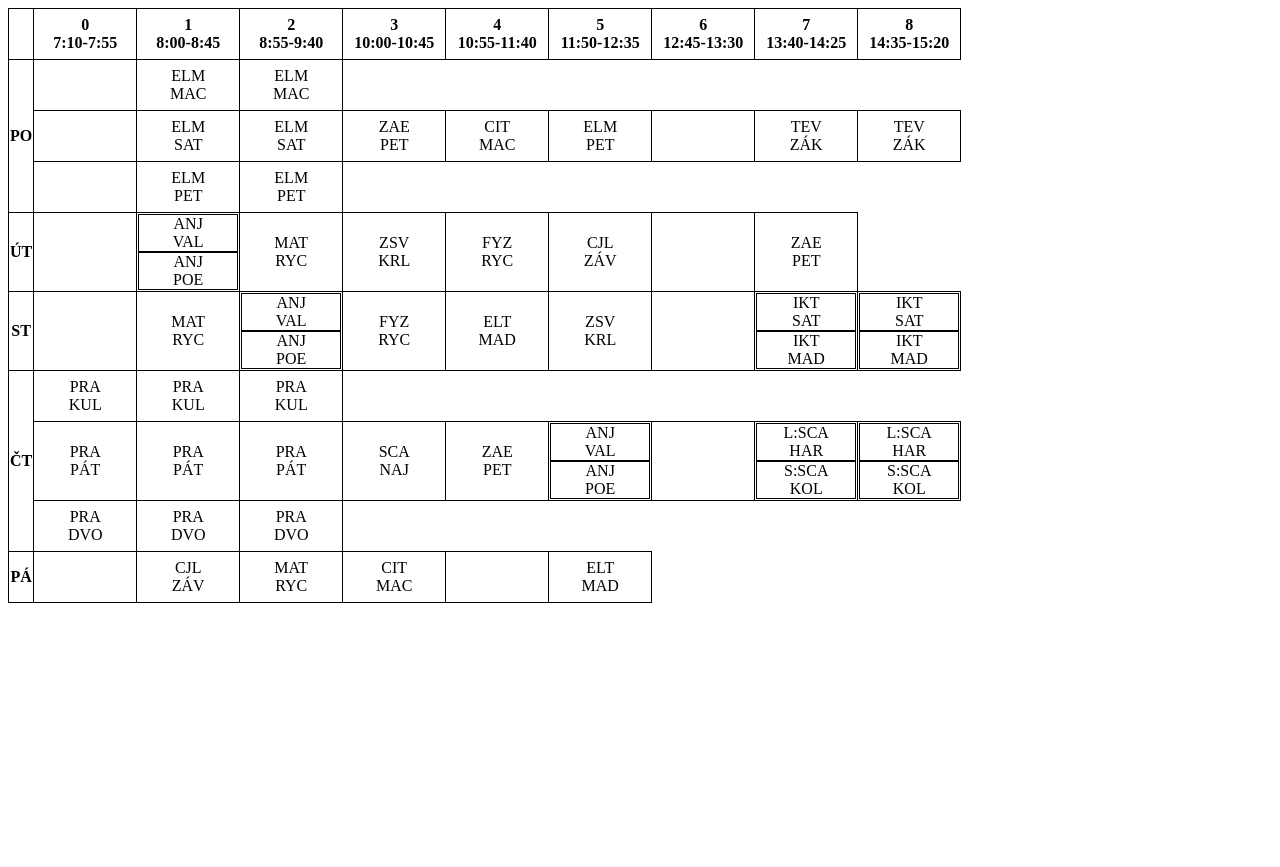
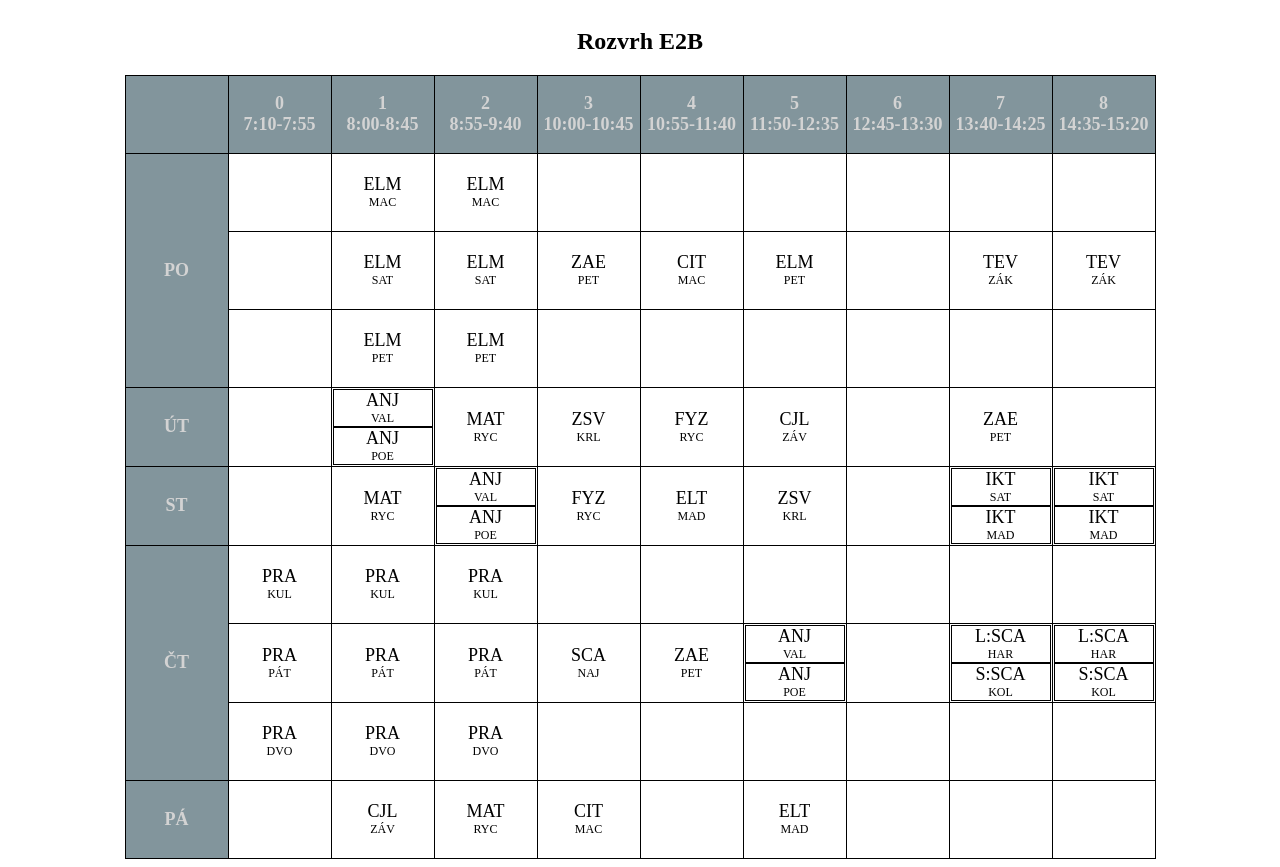
Before and after one commit to pslib-cz/2023-p2a-web-html-table-rozvrh-Tomas-David, a plain HTML site: page index.html in a window 1280 px wide. Before the commit the page ends 800 px from the top, so only its background shows below. Drawn offline with Linux system fonts and the light colour scheme.

Commit message:
Rozvrh+Design

```diff
--- a/index.html
+++ b/index.html
@@ -8,6 +8,8 @@
   </head>
   <body>
     <main>
+      <section class="main-section">
+        <h1>Rozvrh E2B</h1>
         <table>
           <thead>
             <tr>
@@ -29,6 +31,12 @@
               <td></td>
               <td>ELM <span class="teacher">MAC</span></td>
               <td>ELM <span class="teacher">MAC</span></td>
+              <td></td>
+              <td></td>
+              <td></td>
+              <td></td>
+              <td></td>
+              <td></td>
             </tr>
             <tr>
               <td></td>
@@ -45,8 +53,13 @@
               <td></td>
               <td>ELM <span class="teacher">PET</span></td>
               <td>ELM <span class="teacher">PET</span></td>
+              <td></td>
+              <td></td>
+              <td></td>
+              <td></td>
+              <td></td>
+              <td></td>
             </tr>
-
             <tr>
               <th>ÚT</th>
               <td></td>
@@ -60,6 +73,7 @@
               <td>CJL<span class="teacher">ZÁV</span></td>
               <td></td>
               <td>ZAE<span class="teacher">PET</span></td>
+              <td></td>
             </tr>
             <tr>
               <th>ST</th>
@@ -87,6 +101,12 @@
               <td>PRA<span class="teacher">KUL</span></td>
               <td>PRA<span class="teacher">KUL</span></td>
               <td>PRA<span class="teacher">KUL</span></td>
+              <td></td>
+              <td></td>
+              <td></td>
+              <td></td>
+              <td></td>
+              <td></td>
             </tr>
             <tr>
               <td>PRA<span class="teacher">PÁT</span></td>
@@ -112,6 +132,12 @@
               <td>PRA<span class="teacher">DVO</span></td>
               <td>PRA<span class="teacher">DVO</span></td>
               <td>PRA<span class="teacher">DVO</span></td>
+              <td></td>
+              <td></td>
+              <td></td>
+              <td></td>
+              <td></td>
+              <td></td>
             </tr>
             <tr>
               <th>PÁ</th>
@@ -121,9 +147,14 @@
               <td>CIT <span class="teacher">MAC</span></td>
               <td></td>
               <td>ELT<span class="teacher">MAD</span></td>
+              <td></td>
+              <td></td>
+              <td></td>
             </tr>
           </tbody>
         </table>
+      </section>
+
     </main>
   </body>
 </html>
--- a/style.css
+++ b/style.css
@@ -1,16 +1,37 @@
+:root{
+    --main-color: #82959C;
+}
+
+.main-section{
+    display: flex;
+    justify-content: center;
+    align-items: center;
+    flex-direction: column;
+}
+
 table{
     text-align: center;
     border-collapse: collapse;
+    border: solid 1px black;
 }
 
 td,th{
     border: solid 1px black;
-    height: 3em;
+    height: 75px;
+    width: 100px;
+    font-size: 18px;
 }
 
-td{
-    width: 100px;
+th{
+    background-color: var(--main-color);
+    color: lightgrey;
 }
+
+td:hover{
+    background-color: var(--main-color);
+    color: white;
+}
+
 
 .hour-time{
     display: flex;
@@ -20,6 +41,7 @@ td{
 .teacher{
     display: flex;
     justify-content: center;
+    font-size: 12px;
 }
 
 .double{
```
Lines whose indentation alone changed are shown as unchanged.
